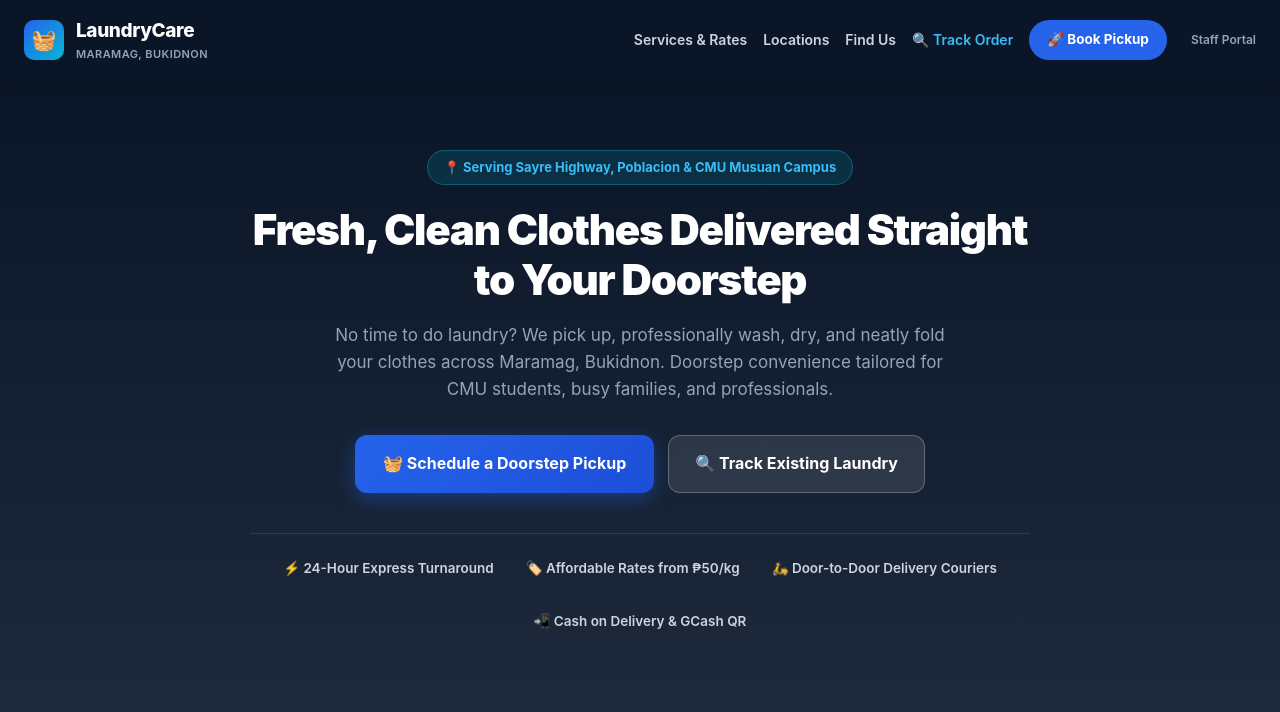
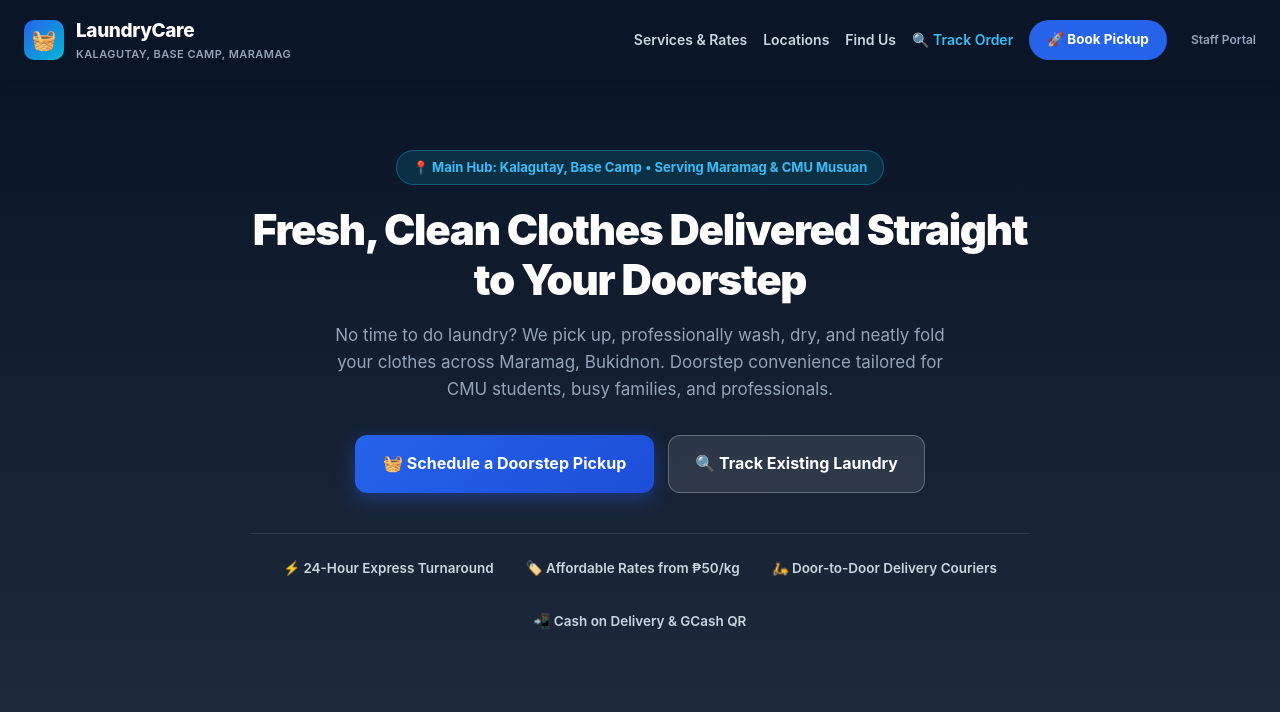
Before and after one commit to brets60/Laundry-Pickup-and-Delivery-Management-System, a Flask app: page / in a window 1280 px wide. Shown: the top 712 px of the page. Run offline with Flask 3, Linux system fonts and the light colour scheme.

Commit message:
feat: set main laundry shop and dispatch hub location to Kalagutay, Base Camp, Maramag, Bukidnon
- Updated shop location across public customer homepage (templates/welcome.html), booking portal (templates/customer_book_pickup.html), and live tracker (templates/customer_track.html) to Kalagutay, Base Camp, Maramag, Bukidnon
- Configured zone routing in controllers/customer_portal_routes.py so Kalagutay and Base Camp automatically route to Zone 3: Dologon & Base Camp under dedicated courier Rider Dave (Moto 3)
- Added Kalagutay, Base Camp as a direct selectable option in the customer pickup booking dropdown
- Updated default customer address in schema and customer management controller
- Added automated test verification in tests/test_customer_portal.py (24/24 tests passing)

Co-authored-by: Hazil Enoc <hazilenoc1@gmail.com>
Co-authored-by: Marvin Oclarino <marvinoclarino09@gmail.com>
Co-authored-by: Mark Ephraim Nicor <markephraimnicor418@gmail.com>
Co-authored-by: Tristan Dave M. Plaza <tristandaveplaza422@gmail.com>

```diff
--- a/app.py
+++ b/app.py
@@ -54,7 +54,7 @@ def init_database():
             name TEXT NOT NULL,
             contact_number TEXT NOT NULL,
             email TEXT,
-            address TEXT DEFAULT 'Poblacion, Maramag, Bukidnon',
+            address TEXT DEFAULT 'Kalagutay, Base Camp, Maramag, Bukidnon',
             membership TEXT DEFAULT 'Regular',
             total_orders INTEGER DEFAULT 0,
             pending_balance REAL DEFAULT 0.0,
@@ -66,7 +66,7 @@ def init_database():
     existing_cust_cols = [row["name"] for row in cursor.fetchall()]
     cust_migrations = [
         ("email", "TEXT"),
-        ("address", "TEXT DEFAULT 'Poblacion, Maramag, Bukidnon'"),
+        ("address", "TEXT DEFAULT 'Kalagutay, Base Camp, Maramag, Bukidnon'"),
         ("membership", "TEXT DEFAULT 'Regular'"),
         ("total_orders", "INTEGER DEFAULT 0"),
         ("pending_balance", "REAL DEFAULT 0.0"),
--- a/controllers/customer_portal_routes.py
+++ b/controllers/customer_portal_routes.py
@@ -17,7 +17,7 @@ def resolve_maramag_zone_and_rider(barangay_or_address):
     addr = (barangay_or_address or '').lower()
     if any(k in addr for k in ['cmu', 'musuan', 'camp 1', 'sampaguita', 'dorm', 'university', 'colambugan']):
         return 'Zone 1: CMU & Musuan', 'Rider Mike (Van 1)'
-    elif any(k in addr for k in ['dologon', 'base camp', 'kuya', 'anoling', 'dagumba', 'purok 3']):
+    elif any(k in addr for k in ['kalagutay', 'base camp', 'basecamp', 'dologon', 'kuya', 'anoling', 'dagumba', 'purok 3']):
         return 'Zone 3: Dologon & Base Camp', 'Rider Dave (Moto 3)'
     else:
         return 'Zone 2: Poblacion Center', 'Rider Alex (Moto 2)'
--- a/controllers/customer_routes.py
+++ b/controllers/customer_routes.py
@@ -27,7 +27,7 @@ def manage_customers():
         name = (request.form.get('name') or '').strip()
         contact_number = (request.form.get('contact_number') or '').strip()
         email = (request.form.get('email') or '').strip()
-        address = (request.form.get('address') or 'Poblacion, Maramag, Bukidnon').strip()
+        address = (request.form.get('address') or 'Kalagutay, Base Camp, Maramag, Bukidnon').strip()
         membership = (request.form.get('membership') or 'Regular').strip()
 
         # VALIDATION
@@ -98,7 +98,7 @@ def edit_customer(customer_id):
         name = (request.form.get('name') or '').strip()
         contact_number = (request.form.get('contact_number') or '').strip()
         email = (request.form.get('email') or '').strip()
-        address = (request.form.get('address') or 'Poblacion, Maramag, Bukidnon').strip()
+        address = (request.form.get('address') or 'Kalagutay, Base Camp, Maramag, Bukidnon').strip()
         membership = (request.form.get('membership') or 'Regular').strip()
 
         if not name or not contact_number:
--- a/templates/customer_book_pickup.html
+++ b/templates/customer_book_pickup.html
@@ -31,7 +31,7 @@
     <!-- HERO HEADER -->
     <section class="portal-hero">
         <div class="portal-hero-container">
-            <div class="maramag-badge">📍 Serving Maramag, Bukidnon &amp; CMU Musuan</div>
+            <div class="maramag-badge">📍 Main Hub: Kalagutay, Base Camp &bull; Serving Maramag &amp; CMU Musuan</div>
             <h1>Request Doorstep Laundry Pickup</h1>
             <p>Fresh, clean clothes without leaving your house or dormitory. Picked up, professionally washed, and delivered right to your door.</p>
         </div>
@@ -123,6 +123,7 @@
                 <div class="form-group">
                     <label class="form-label">Barangay / Campus Area <span class="required">*</span></label>
                     <select name="barangay" id="barangaySelect" class="form-control" required onchange="updateSectorBadge()">
+                        <option value="Kalagutay, Base Camp (Main Facility)" data-zone="Zone 3: Dologon & Base Camp" data-rider="Rider Dave (Moto 3)">🧺 Kalagutay, Base Camp (Shop Facility) [Zone 3 &bull; Rider Dave (Moto 3)]</option>
                         <option value="CMU Campus / Musuan (Dormitory/Apartment)" data-zone="Zone 1: CMU & Musuan" data-rider="Rider Mike (Van 1)">🎓 CMU Campus / Musuan [Zone 1 &bull; Rider Mike (Van 1)]</option>
                         <option value="Camp 1, Sayre Highway" data-zone="Zone 1: CMU & Musuan" data-rider="Rider Mike (Van 1)">🌿 Camp 1, Sayre Hwy [Zone 1 &bull; Rider Mike (Van 1)]</option>
                         <option value="Poblacion" data-zone="Zone 2: Poblacion Center" data-rider="Rider Alex (Moto 2)" selected>🛍️ Poblacion (Sayre Hwy / Market) [Zone 2 &bull; Rider Alex (Moto 2)]</option>
@@ -239,7 +240,7 @@
     </main>
 
     <footer class="portal-footer">
-        <p><strong>LaundryCare Maramag</strong> &bull; Sayre Highway, Poblacion, Maramag, Bukidnon</p>
+        <p><strong>LaundryCare Maramag</strong> &bull; Kalagutay, Base Camp, Maramag, Bukidnon</p>
         <p style="margin-top:4px;">Hotline: (088) 356-1234 &bull; Mobile: 0917-123-4567 &bull; Serving all Maramag Barangays &amp; CMU Campus</p>
     </footer>
 
--- a/templates/customer_track.html
+++ b/templates/customer_track.html
@@ -281,7 +281,7 @@
 
     <!-- FOOTER -->
     <footer class="portal-footer">
-        <p><strong>LaundryCare Maramag</strong> &bull; Sayre Highway, Poblacion, Maramag, Bukidnon</p>
+        <p><strong>LaundryCare Maramag</strong> &bull; Kalagutay, Base Camp, Maramag, Bukidnon</p>
         <p style="margin-top:4px;">Hotline: (088) 356-1234 &bull; Mobile: 0917-123-4567</p>
     </footer>
 
--- a/templates/welcome.html
+++ b/templates/welcome.html
@@ -4,7 +4,7 @@
     <meta charset="UTF-8">
     <meta name="viewport" content="width=device-width, initial-scale=1.0">
     <title>LaundryCare Maramag | Premier Doorstep Laundry Pickup &amp; Delivery</title>
-    <meta name="description" content="Professional laundry pickup and delivery service in Maramag, Bukidnon. Serving Sayre Highway, Poblacion, CMU Musuan, Dologon, and Base Camp.">
+    <meta name="description" content="Professional laundry pickup and delivery service based in Kalagutay, Base Camp, Maramag, Bukidnon. Serving CMU Musuan, Poblacion, Dologon, and all Maramag barangays.">
     <link rel="stylesheet" href="{{ url_for('static', filename='css/welcome.css') }}?v=1.0">
 </head>
 <body>
@@ -30,7 +30,7 @@
             <div class="brand-icon-box">🧺</div>
             <div>
                 <div class="brand-title">LaundryCare</div>
-                <div class="brand-subtitle">Maramag, Bukidnon</div>
+                <div class="brand-subtitle">Kalagutay, Base Camp, Maramag</div>
             </div>
         </a>
 
@@ -52,7 +52,7 @@
     <section class="hero-section">
         <div class="hero-content">
             <div class="area-badge">
-                📍 Serving Sayre Highway, Poblacion &amp; CMU Musuan Campus
+                📍 Main Hub: Kalagutay, Base Camp &bull; Serving Maramag &amp; CMU Musuan
             </div>
             <h1 class="hero-title">
                 Fresh, Clean Clothes Delivered Straight to Your Doorstep
@@ -175,12 +175,13 @@
                     </div>
                     <div>
                         <div class="area-pills-container">
+                            <span class="area-pill" style="background:rgba(56,189,248,0.25); border-color:#38bdf8; font-weight:800;">🧺 Kalagutay, Base Camp (Main Facility)</span>
                             <span class="area-pill">🎓 Central Mindanao University (CMU)</span>
                             <span class="area-pill">🏢 Musuan Student Dorms &amp; Boarding</span>
                             <span class="area-pill">🛍️ Poblacion Commercial &amp; Market</span>
                             <span class="area-pill">🛣️ Sayre Highway Corridor</span>
                             <span class="area-pill">🏡 Purok 3, Dologon</span>
-                            <span class="area-pill">📍 Base Camp Junction</span>
+                            <span class="area-pill">📍 Base Camp Highway Junction</span>
                             <span class="area-pill">🌿 Camp 1</span>
                             <span class="area-pill">🌾 Kuya</span>
                             <span class="area-pill">🏘️ Anoling</span>
@@ -203,8 +204,8 @@
                     <div class="contact-detail-item">
                         <div class="contact-icon-bubble">📍</div>
                         <div>
-                            <div class="contact-title">Main Branch Location</div>
-                            <div class="contact-sub">Sayre Highway, Poblacion, Maramag, Bukidnon<br>(near Maramag Public Market &amp; Commercial Center)</div>
+                            <div class="contact-title">Main Laundry Facility &amp; Hub</div>
+                            <div class="contact-sub">Kalagutay, Base Camp, Maramag, Bukidnon<br>(Central Washing Plant &amp; Fleet Dispatch Hub)</div>
                         </div>
                     </div>
 
@@ -247,7 +248,7 @@
     <footer class="welcome-footer">
         <div style="max-width:1080px; margin:0 auto; display:flex; justify-content:space-between; align-items:center; flex-wrap:wrap; gap:16px;">
             <div>
-                <strong>LaundryCare Maramag</strong> &bull; Sayre Highway, Poblacion, Maramag, Bukidnon
+                <strong>LaundryCare Maramag</strong> &bull; Kalagutay, Base Camp, Maramag, Bukidnon
             </div>
             <div style="display:flex; gap:16px; font-size:12.5px;">
                 <a href="/book-pickup">Book Pickup</a>
```
Also changed, not shown: tests/test_customer_portal.py (+6 -2 lines).
